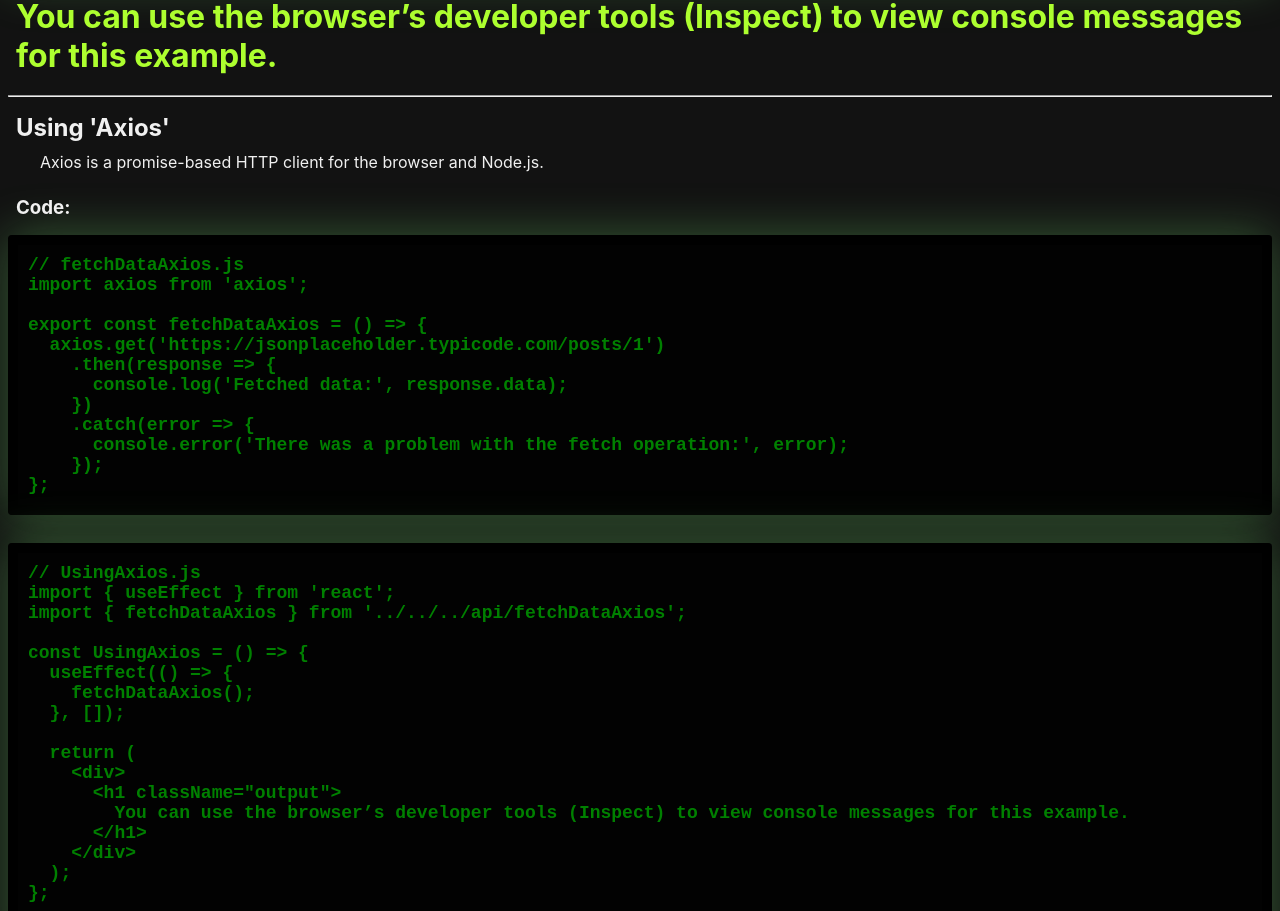
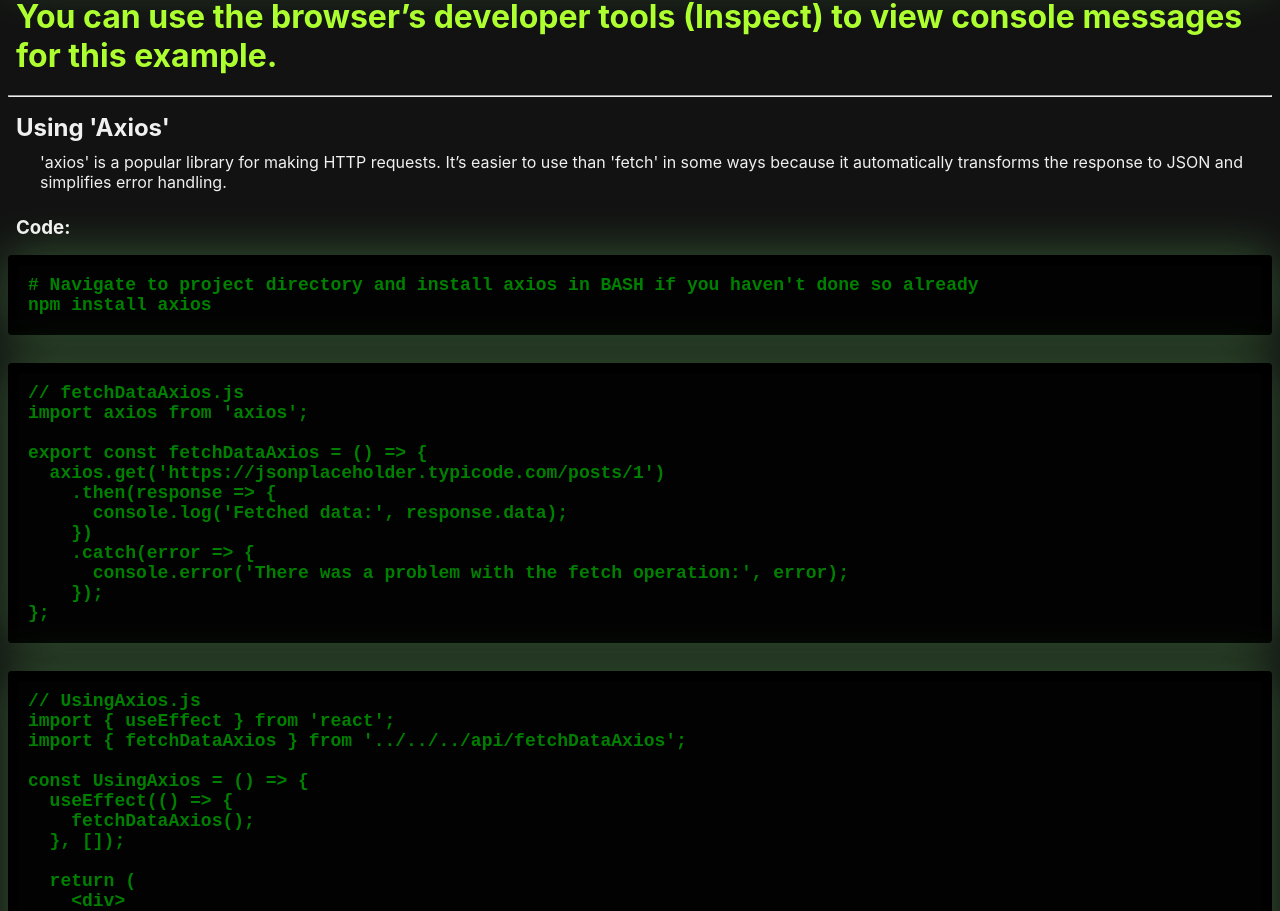
Before and after one commit to rees-kyle/react_showcase, a React (Create React App) app in the folder project/: page /react_showcase/fetching-data in a window 1280 px wide. Shown: the part 2863-3774 px from the top of the page. Built offline with nearby package versions, Linux system fonts and the light colour scheme; no server answers.

Commit message:
Modify UsingAxios component
- Modified paragraph element.
- Added code section for BASH.

```diff
--- a/project/src/components/api_interaction/fetching_data/UsingAxios.js
+++ b/project/src/components/api_interaction/fetching_data/UsingAxios.js
@@ -11,9 +11,22 @@ const UsingAxios = () => {
       <br />
       <hr />
       <h2>Using 'Axios'</h2>
-      <p>Axios is a promise-based HTTP client for the browser and Node.js.</p>
+      <p>
+        'axios' is a popular library for making HTTP requests.
+        It’s easier to use than 'fetch' in some ways
+        because it automatically transforms the response to JSON
+        and simplifies error handling.
+      </p>
 
       <h3>Code:</h3>
+      <pre>
+        <code>
+          {`# Navigate to project directory and install axios in BASH if you haven't done so already
+npm install axios
+`}
+        </code>
+      </pre>
+      <br />
       <pre>
         <code>
           {`// fetchDataAxios.js
```
